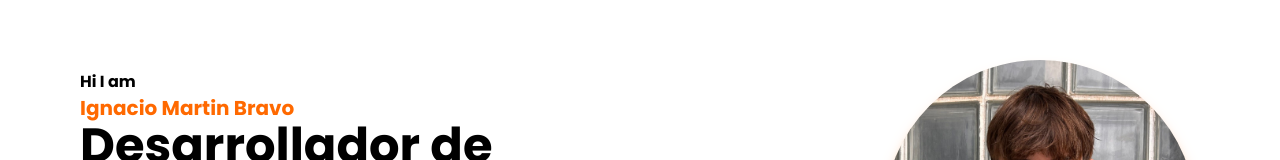
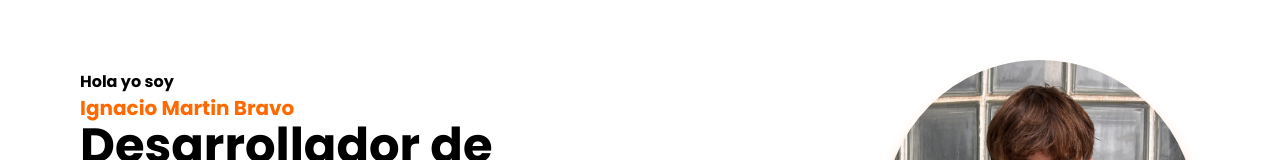
Before and after one commit to Ignacio200625/PortafolioNachoDev, a React (Vite) app: page / in a window 1280 px wide. Shown: the part 188-348 px from the top of the page. Built offline with nearby package versions, Linux system fonts and the light colour scheme.

Commit message:
Curriculum-corregido

```diff
--- a/src/components/Header.jsx
+++ b/src/components/Header.jsx
@@ -4,7 +4,7 @@ import { useState } from 'react';
 import Button from './Button';
 import { Link } from 'react-router';
 
-import Curriculum from "../Files/Curriculum_Ignacio_Martin_Bravo.pdf"
+import Curriculum from "../Files/Curriculum_Ignacio_Martín_Bravo.pdf"
 function Header() {
     const [isOpen, setIsOpen] = useState(false);
 
--- a/src/components/Hero.jsx
+++ b/src/components/Hero.jsx
@@ -21,7 +21,7 @@ function Hero() {
                     animate={{ opacity: 1, x: 0 }}
                     transition={{ duration: 1 }}
                 >
-                    <p className="font-bold">Hi I am</p>
+                    <p className="font-bold">Hola yo soy</p>
                     <h2 className="text-orange-500 font-bold text-xl">
                         Ignacio Martin Bravo
                     </h2>
```
Also changed, not shown: 2 other files (tests, documents, lock files or other folders).
